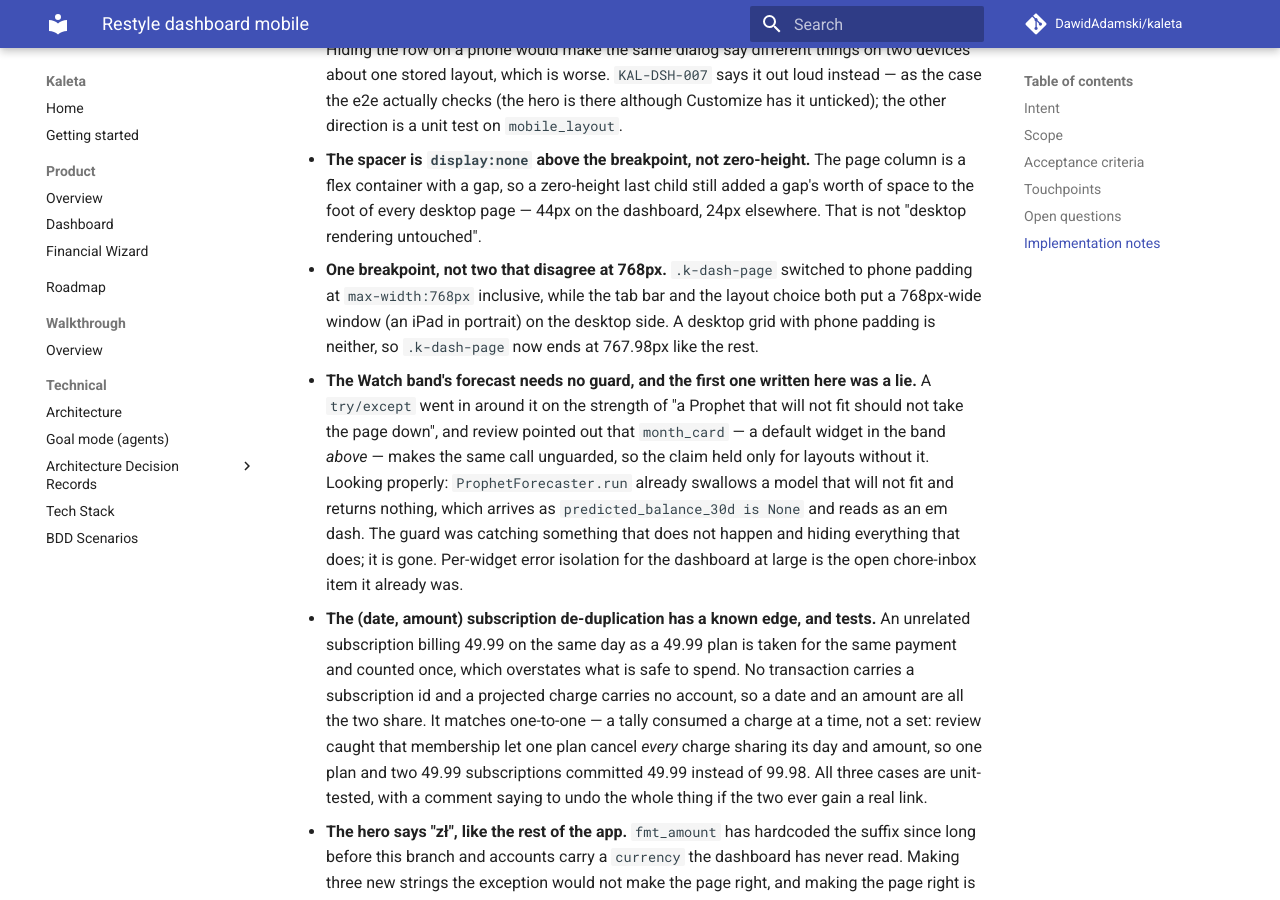
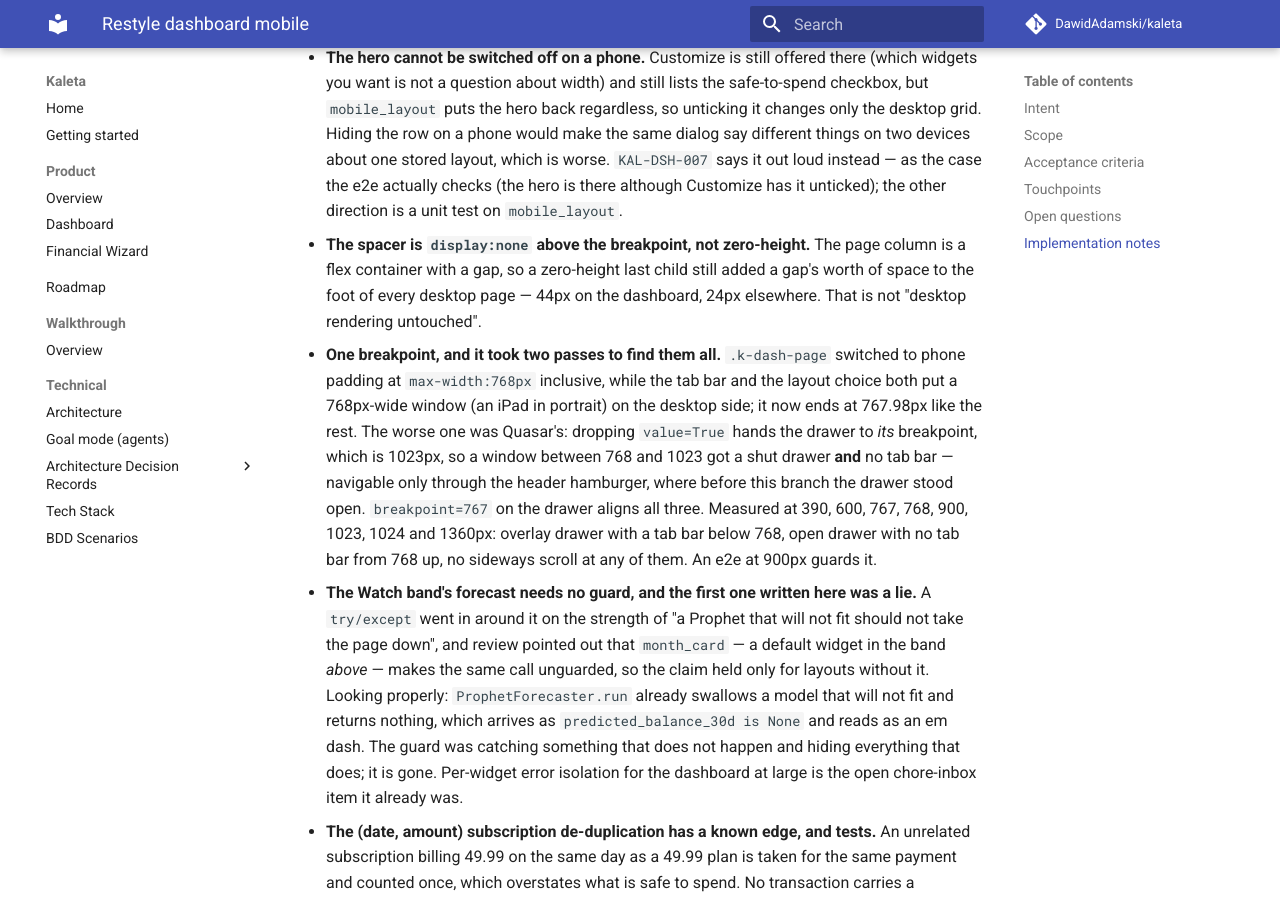
Before and after one commit to DawidAdamski/kaleta, an MkDocs documentation site: the page built from docs/plans/restyle-dashboard-mobile.md, in a window 1280 px wide and 900 px high, scrolled down 6207 px. Built offline with MkDocs 1.6.1 and Material for MkDocs 9.7.7, drawn with Linux system fonts in a browser that asks for light colours; comment, search, counter and statistics services are not loaded; some of the changed text lies outside the part shown.

Commit message:
fix(nav): nothing is stranded between the two layouts
Review caught the real cost of dropping `value=True`: Quasar hands the
drawer to overlay mode at 1023px, while the tab bar appears below 768px,
so a window between the two had a shut drawer *and* no tab bar —
navigable only through the header hamburger, where before this branch
the drawer stood open. `breakpoint=767` on the drawer makes all three
breakpoints change at once.

Measured at 390, 600, 767, 768, 900, 1023, 1024 and 1360px: overlay
drawer with a tab bar below 768, open drawer with none from 768 up, no
sideways scroll anywhere. An e2e at 900px guards it, and the tab-target
assertion now checks width and the centre circle, not only height.

Also: `SafeToSpend.month` had no reader left, so it is gone; `band_of`
and `HERO_WIDGET` came off the package's export list for the same
reason; and the spacer's comment stopped describing the approach that
was rejected.

Co-Authored-By: Claude Opus 5 (1M context) <noreply@anthropic.com>
Claude-Session: https://claude.ai/code/session_0152AYpRfMD2oD5sjv3sg3qi

```diff
--- a/docs/plans/restyle-dashboard-mobile.md
+++ b/docs/plans/restyle-dashboard-mobile.md
@@ -156,6 +156,11 @@ has a phone artboard, planned in `restyle-login-split`).
   `trailing_avg_per_day` quantize to the grosz in the service rather
   than leaving 28 digits for whatever formats them.
 
+- **`SafeToSpend` has no `month`.** It had one as a property after the
+  field went; nothing read it, so it went too — `days_left` asks `today`
+  directly. `band_of` and `HERO_WIDGET` came off the package's export
+  list for the same reason.
+
 - **`safe_to_spend` takes a day, not a month.** Scope writes
   `safe_to_spend(month)`, but `days_left` and "still due" are both
   questions about a *day*: a month argument alone leaves `days_left`
@@ -304,11 +309,19 @@ has a phone artboard, planned in `restyle-login-split`).
   page — 44px on the dashboard, 24px elsewhere. That is not "desktop
   rendering untouched".
 
-- **One breakpoint, not two that disagree at 768px.** `.k-dash-page`
-  switched to phone padding at `max-width:768px` inclusive, while the
-  tab bar and the layout choice both put a 768px-wide window (an iPad in
-  portrait) on the desktop side. A desktop grid with phone padding is
-  neither, so `.k-dash-page` now ends at 767.98px like the rest.
+- **One breakpoint, and it took two passes to find them all.**
+  `.k-dash-page` switched to phone padding at `max-width:768px`
+  inclusive, while the tab bar and the layout choice both put a
+  768px-wide window (an iPad in portrait) on the desktop side; it now
+  ends at 767.98px like the rest. The worse one was Quasar's: dropping
+  `value=True` hands the drawer to *its* breakpoint, which is 1023px, so
+  a window between 768 and 1023 got a shut drawer **and** no tab bar —
+  navigable only through the header hamburger, where before this branch
+  the drawer stood open. `breakpoint=767` on the drawer aligns all
+  three. Measured at 390, 600, 767, 768, 900, 1023, 1024 and 1360px:
+  overlay drawer with a tab bar below 768, open drawer with no tab bar
+  from 768 up, no sideways scroll at any of them. An e2e at 900px
+  guards it.
 
 - **The Watch band's forecast needs no guard, and the first one written
   here was a lie.** A `try/except` went in around it on the strength of
```
Also changed, not shown: docs/bdd.md (+1 -0 lines), 4 other files.
